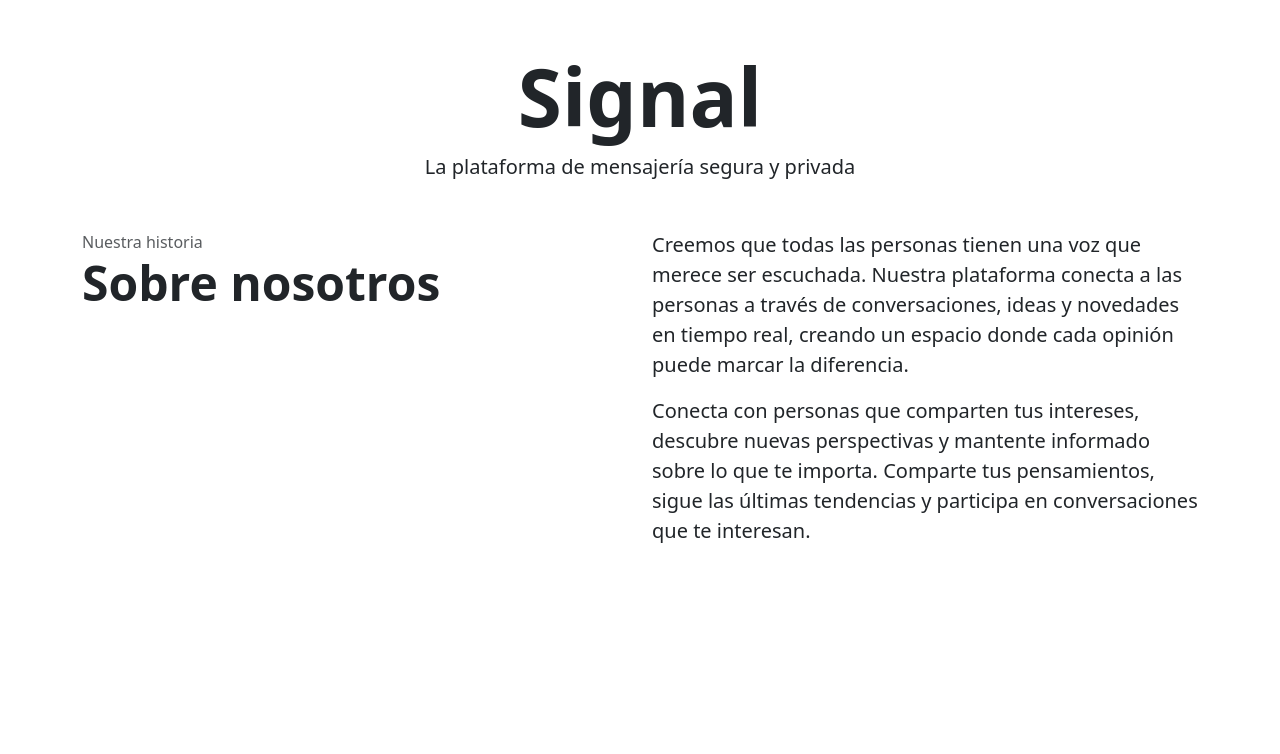
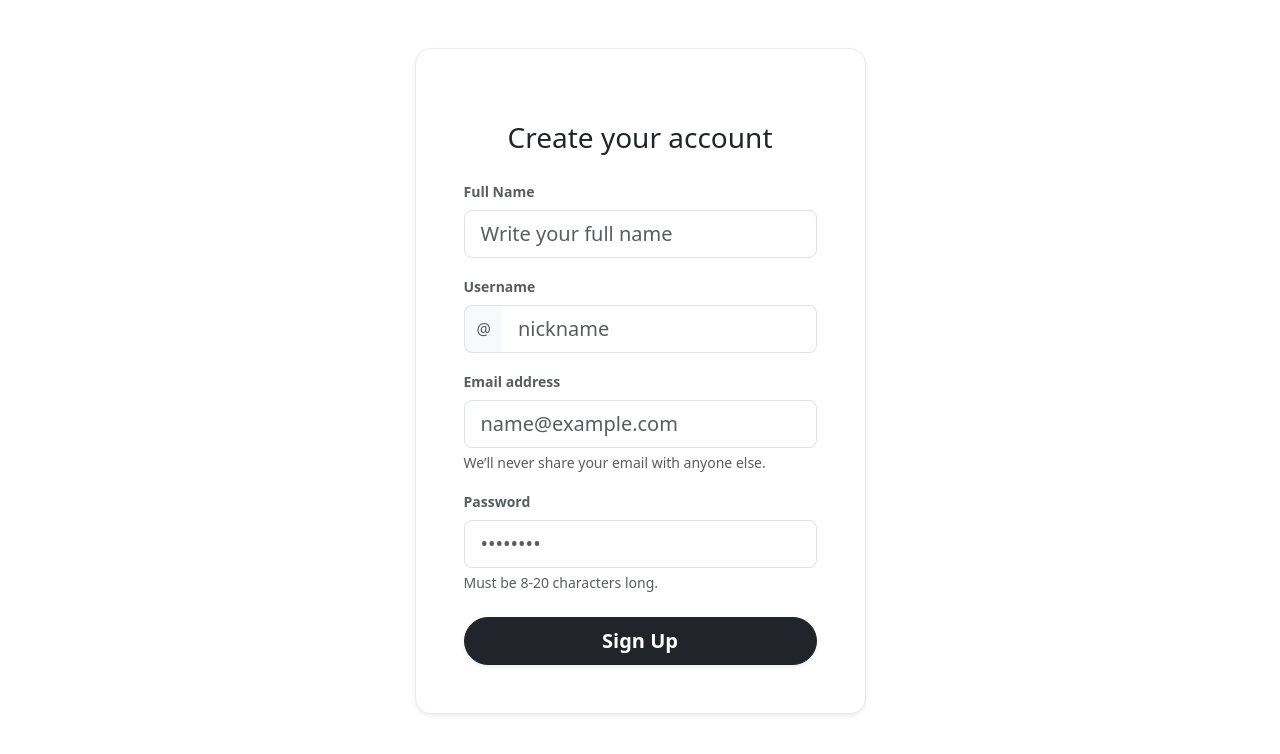
Before and after one commit to SamuelRF1706/Signal-samuel-ana, a React (Vite) app: page /register in a window 1280 px wide. Shown: the top 754 px of the page. Built offline with nearby package versions, Linux system fonts and the light colour scheme.

Commit message:
feat: create HomePage and RegisterPage with react-router-dom integration

```diff
--- a/package.json
+++ b/package.json
@@ -12,7 +12,8 @@
   "dependencies": {
     "bootstrap": "^5.3.8",
     "react": "^19.2.8",
-    "react-dom": "^19.2.8"
+    "react-dom": "^19.2.8",
+    "react-router-dom": "^6.30.6"
   },
   "devDependencies": {
     "@eslint/js": "^10.0.1",
--- /dev/null
+++ b/src/SignalApp.tsx
@@ -0,0 +1,9 @@
+import { BaseRouter } from "./routes/BaseRouter"
+
+const SignalApp = () => {
+    return (
+        <BaseRouter/>
+    )
+}
+
+export default SignalApp
--- a/src/main.tsx
+++ b/src/main.tsx
@@ -1,11 +1,14 @@
 import { StrictMode } from 'react'
 import { createRoot } from 'react-dom/client'
-import HomePage from './components/HomePage'
 import 'bootstrap/dist/css/bootstrap.min.css';
 import 'bootstrap/dist/js/bootstrap.bundle.min.js';
+import SignalApp from './signalApp';
+import { BrowserRouter } from 'react-router-dom';
 
 createRoot(document.getElementById('root')!).render(
   <StrictMode>
-    <HomePage />
+    <BrowserRouter>
+      <SignalApp />
+    </BrowserRouter>
   </StrictMode>,
 )
--- /dev/null
+++ b/src/pages/RegisterPage.tsx
@@ -0,0 +1,90 @@
+const RegisterPage = () => {
+    return (
+        <section className="container py-5">
+            <div className="row justify-content-center">
+                <div className="col-12 col-md-8 col-lg-5">
+                    <div className="card border border-light-subtle rounded-4 shadow-sm">
+                        <div className="card-body p-5">
+                            <div className="text-center mb-4">
+                                <i className="bi bi-twitter-x fs-1"></i>
+                            </div>
+
+                            <h2 className="card-title fw-black text-center mb-4 fs-3">
+                                Create your account
+                            </h2>
+
+                            <form onSubmit={(e) => e.preventDefault()}>
+                                <div className="mb-3">
+                                    <label htmlFor="fullName" className="form-label fw-semibold small text-muted">
+                                        Full Name
+                                    </label>
+                                    <input
+                                        type="text"
+                                        className="form-control form-control-lg rounded-3"
+                                        id="fullName"
+                                        placeholder="Write your full name"
+                                    />
+                                </div>
+
+                                <div className="mb-3">
+                                    <label htmlFor="username" className="form-label fw-semibold small text-muted">
+                                        Username
+                                    </label>
+                                    <div className="input-group">
+                                        <span className="input-group-text bg-light border-end-0 text-muted rounded-start-3">@</span>
+                                        <input
+                                            type="text"
+                                            className="form-control form-control-lg border-start-0 rounded-end-3"
+                                            id="username"
+                                            placeholder="nickname"
+                                        />
+                                    </div>
+                                </div>
+
+                                <div className="mb-3">
+                                    <label htmlFor="email" className="form-label fw-semibold small text-muted">
+                                        Email address
+                                    </label>
+                                    <input
+                                        type="email"
+                                        className="form-control form-control-lg rounded-3"
+                                        id="email"
+                                        placeholder="name@example.com"
+                                    />
+                                    <div className="form-text small text-muted">
+                                        We’ll never share your email with anyone else.
+                                    </div>
+                                </div>
+
+                                <div className="mb-4">
+                                    <label htmlFor="password" className="form-label fw-semibold small text-muted">
+                                        Password
+                                    </label>
+                                    <input
+                                        type="password"
+                                        className="form-control form-control-lg rounded-3"
+                                        id="password"
+                                        placeholder="••••••••"
+                                        aria-describedby="passwordHelp"
+                                    />
+                                    <div id="passwordHelp" className="form-text small text-muted">
+                                        Must be 8-20 characters long.
+                                    </div>
+                                </div>
+
+                                <button
+                                    type="submit"
+                                    className="btn btn-dark btn-lg w-100 fw-bold rounded-pill shadow-sm py-2"
+                                >
+                                    Sign Up
+                                </button>
+                            </form>
+                        </div>
+                    </div>
+                </div>
+            </div>
+        </section>
+    );
+};
+
+export default RegisterPage;
--- /dev/null
+++ b/src/routes/BaseRouter.tsx
@@ -0,0 +1,12 @@
+import { Route, Routes } from "react-router-dom";
+import HomePage from "../pages/HomePage";
+import RegisterPage from "../pages/RegisterPage";
+
+export const BaseRouter = () => {
+    return (
+        <Routes>
+            <Route path="/" element={<HomePage />} />
+            <Route path="/register" element={<RegisterPage />} />
+        </Routes>
+    );
+}
```
Also changed, not shown: src/pages/HomePage.tsx (renamed from src/components/HomePage.tsx), 1 other file (tests, documents, lock files or other folders).
